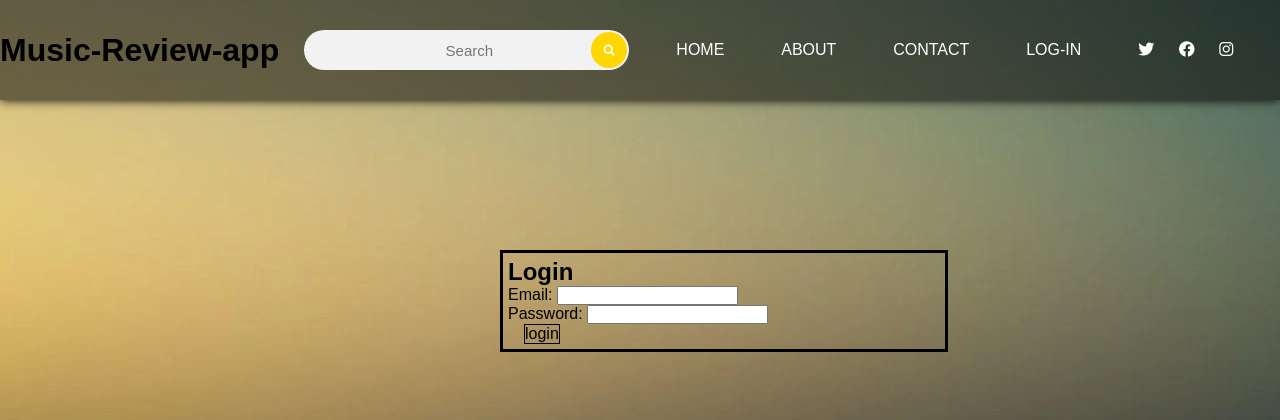
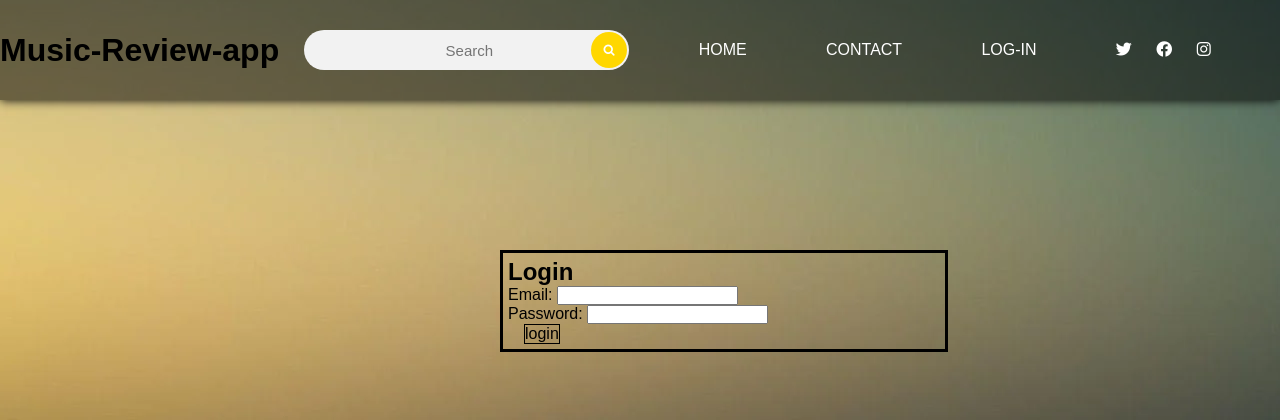
Before and after one commit to amckelvey/music-rating-app, a Node server app: page /login in a window 1280 px wide. Shown: the top 420 px of the page. Run offline with Node 20, Linux system fonts and the light colour scheme; some libraries are stand-ins or nearby versions.

Commit message:
removed about and linked contact to footer id

```diff
--- a/views/layouts/main.handlebars
+++ b/views/layouts/main.handlebars
@@ -32,8 +32,7 @@
       </div>
       <ul>
         <li><a href="/">Home</a></li>
-        <li><a href="#">About</a></li>
-        <li><a href="#">Contact</a></li>
+        <li><a href="#footer">Contact</a></li>
         <li><a href="../login">Log-in</a></li>
         {{#if logged_in}}
           <li><a href="#">Logout</a></li>
@@ -56,7 +55,7 @@
     </main>
 
     <footer>
-      <div class="footer-content">
+      <div class="footer-content" id="footer">
         <h3>Music-Review-App</h3>
         <p>
           thank you for checking out our site. please be sure to check out our
```
